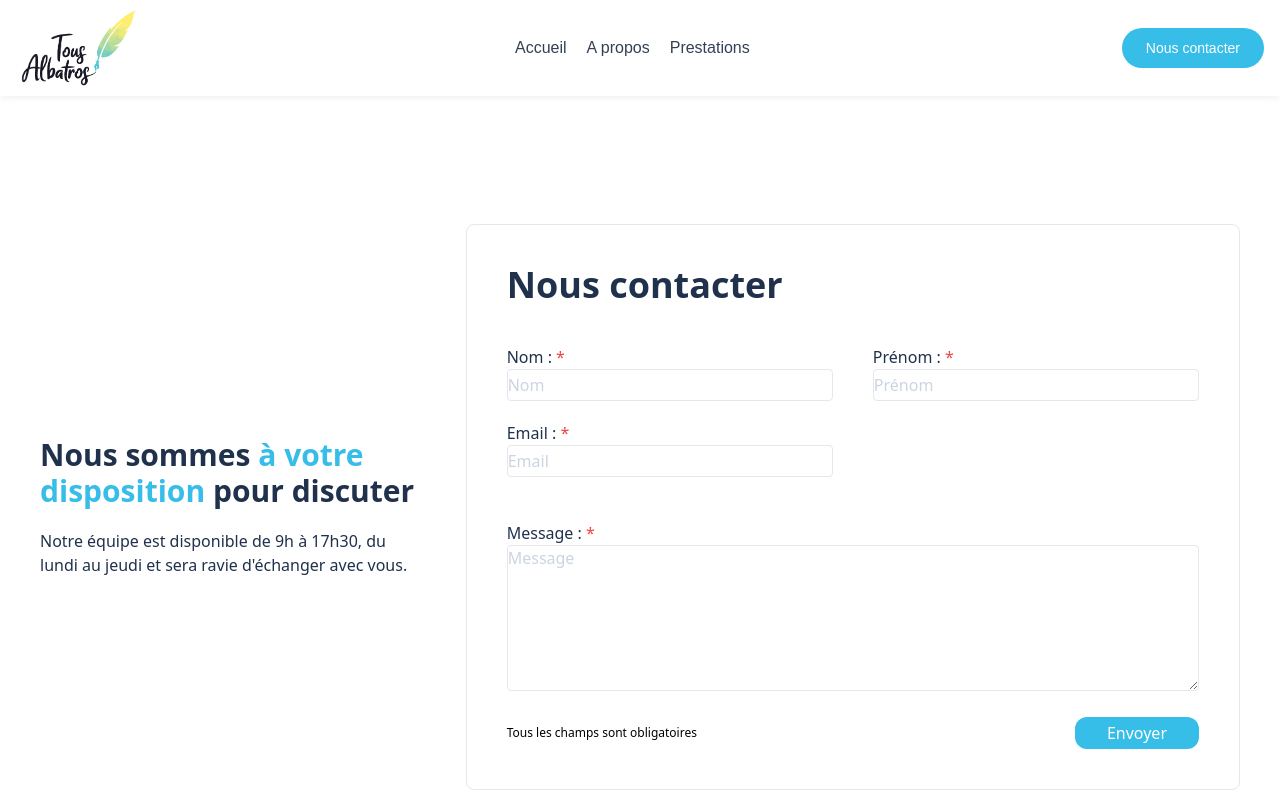
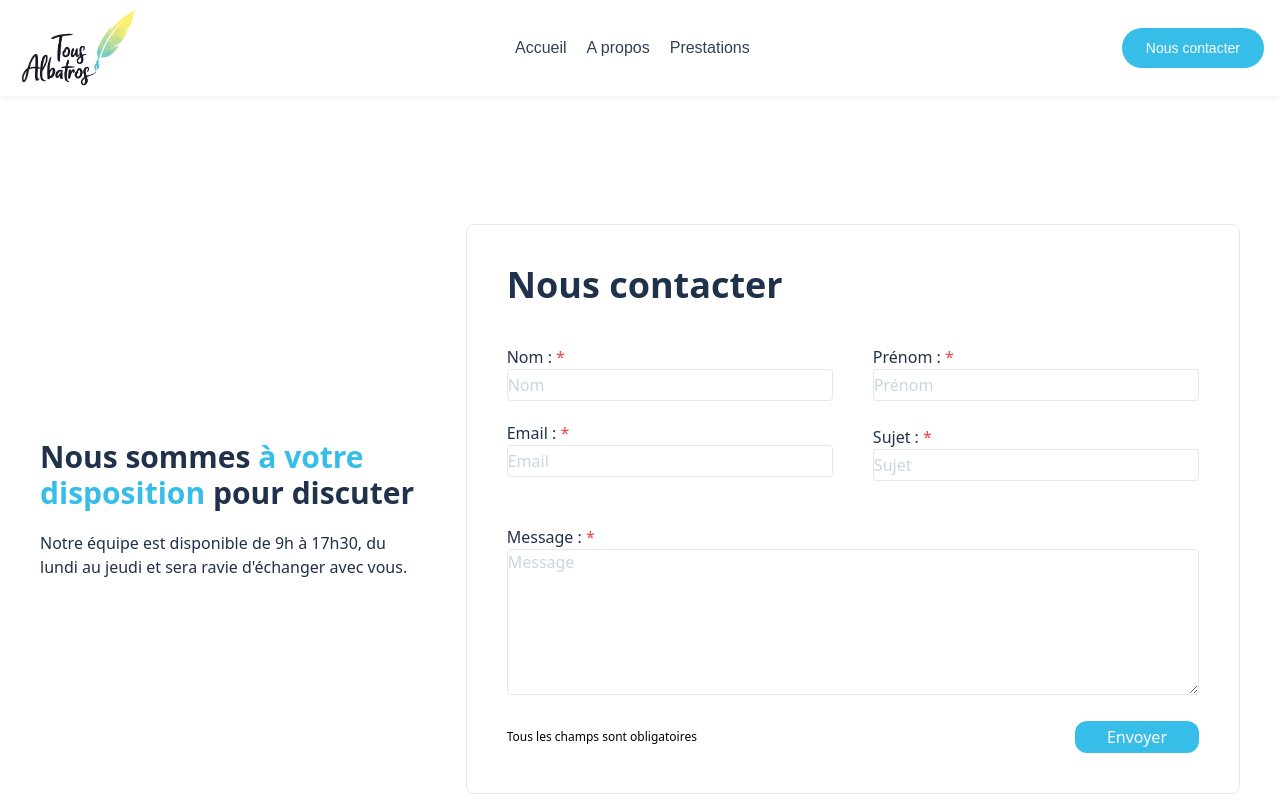
Before and after one commit to Tristan-Boudra/TousAlbatros, a React (Create React App) app: page /contact in a window 1280 px wide. Shown: the top 800 px of the page. Built offline with nearby package versions, Linux system fonts and the light colour scheme.

Commit message:
fix(index): implement contact form with emailJs

```diff
--- a/package.json
+++ b/package.json
@@ -3,13 +3,19 @@
   "version": "0.1.0",
   "private": true,
   "dependencies": {
+    "@emailjs/browser": "^3.11.0",
+    "@react-email/components": "0.0.12",
     "@testing-library/jest-dom": "^5.17.0",
     "@testing-library/react": "^13.4.0",
     "@testing-library/user-event": "^13.5.0",
+    "dotenv": "^16.3.1",
     "lucide-react": "^0.263.0",
     "react": "^18.2.0",
     "react-dom": "^18.2.0",
+    "react-email": "1.10.0",
     "react-scripts": "5.0.1",
+    "smtp": "^0.1.4",
+    "smtpjs": "^0.0.1",
     "web-vitals": "^2.1.4"
   },
   "scripts": {
--- a/public/index.html
+++ b/public/index.html
@@ -8,6 +8,7 @@
     <meta name="description" content="Web site for association Tous Albatros" />
     <link rel="apple-touch-icon" href="%PUBLIC_URL%/logo192.png" />
     <link rel="manifest" href="%PUBLIC_URL%/manifest.json" />
+    <script src="https://smtpjs.com/v3/smtp.js"></script>
     <title>Tous Albatros</title>
   </head>
   <body>
--- a/src/pages/Contact.js
+++ b/src/pages/Contact.js
@@ -1,4 +1,26 @@
+import emailjs from "@emailjs/browser";
+
 const Contact = () => {
+  const handleFormSubmit = (e) => {
+    e.preventDefault();
+
+    emailjs
+      .sendForm(
+        "service_fhd2nly",
+        "template_k0r3vit",
+        "#emailForm",
+        "7FUVxDYGr3haA5Uw2"
+      )
+      .then(
+        (result) => {
+          console.log(result.text);
+        },
+        (error) => {
+          console.log(error.text);
+        }
+      );
+  };
+
   return (
     <div className="pb-10">
       <div className="flex flex-col lg:flex-row items-center max-w-screen-xl mx-auto mt-32 md:px-10 md:gap-10">
@@ -13,7 +35,12 @@ const Contact = () => {
             ravie d'échanger avec vous.
           </p>
         </div>
-        <div className="w-10/12 md:w-2/3 border p-5 md:p-10 rounded-lg mt-20 lg:mt-0">
+        <form
+          action="POST"
+          id="emailForm"
+          onSubmit={handleFormSubmit}
+          className="w-10/12 md:w-2/3 border p-5 md:p-10 rounded-lg mt-20 lg:mt-0"
+        >
           <h1 className="text-secondary text-2xl md:text-4xl font-bold">
             Nous contacter
           </h1>
@@ -25,6 +52,7 @@ const Contact = () => {
                 </label>
                 <input
                   type="text"
+                  name="name"
                   placeholder="Nom"
                   className="border rounded h-8 placeholder-placeholder"
                 />
@@ -35,22 +63,40 @@ const Contact = () => {
                 </label>
                 <input
                   type="text"
+                  name="email"
                   placeholder="Email"
                   className="border rounded h-8 placeholder-placeholder"
+                  id="email-from"
                 />
                 <br />
               </div>
             </div>
-            <div className="flex flex-col lg:w-1/2">
+            <div className="lg:w-1/2">
+              <div className="flex flex-col">
                 <label className="text-secondary">
                   Prénom : <span className="text-red-500">*</span>
                 </label>
                 <input
                   type="text"
+                  name="surname"
                   placeholder="Prénom"
                   className="border rounded h-8 placeholder-placeholder"
                 />
                 <br />
+              </div>
+              <div className="flex flex-col">
+                <label className="text-secondary">
+                  Sujet : <span className="text-red-500">*</span>
+                </label>
+                <input
+                  type="text"
+                  name="subject"
+                  placeholder="Sujet"
+                  className="border rounded h-8 placeholder-placeholder"
+                  id="subject"
+                />
+                <br />
+              </div>
             </div>
           </div>
           <div className="lg:mt-5">
@@ -59,17 +105,22 @@ const Contact = () => {
             </label>
             <textarea
               placeholder="Message"
+              name="message"
               className="border rounded w-full placeholder-placeholder"
               rows="6"
+              id="message"
             />
           </div>
           <div className="flex flex-col lg:flex-row items-center justify-between mt-5">
             <p className="text-xs">Tous les champs sont obligatoires</p>
-            <button className="bg-primary text-white px-8 py-1 rounded-xl mt-5 lg:mt-0">
+            <button
+              type="submit"
+              className="bg-primary text-white px-8 py-1 rounded-xl mt-5 lg:mt-0"
+            >
               Envoyer
             </button>
           </div>
-        </div>
+        </form>
       </div>
     </div>
   );
--- a/tailwind.config.js
+++ b/tailwind.config.js
@@ -9,6 +9,8 @@ module.exports = {
         tertiary: "#64748B",
         quaternary: "#334155",
         placeholder: "#CBD5E1",
+        green: "",
+        yellow: "",
       },
       fontFamily: {
         poppins: ["Poppins", "sans-serif"],
```
Also changed, not shown: 2 other files (tests, documents, lock files or other folders). Lines whose indentation alone changed are shown as unchanged.
